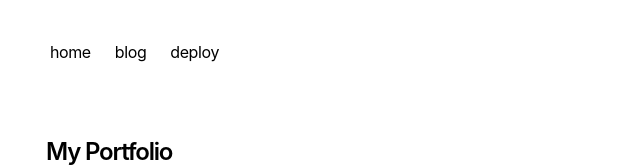
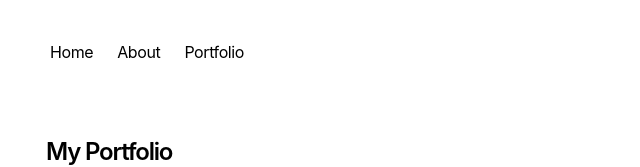
Before and after one commit to ainoyatov/nextjs-portfolio, a Next.js app: page / in a window 1280 px wide. Shown: the top 167 px of the page, without its empty margins (306-946 px from the left). Built offline with nearby package versions, Linux system fonts and the light colour scheme.

Commit message:
nav menu updated

```diff
--- a/app/components/nav.tsx
+++ b/app/components/nav.tsx
@@ -2,13 +2,13 @@
 
 const navItems = {
   '/': {
-    name: 'home',
+    name: 'Home',
   },
-  '/blog': {
-    name: 'blog',
+  '/about-me': {
+    name: 'About',
   },
-  'https://vercel.com/templates/next.js/portfolio-starter-kit': {
-    name: 'deploy',
+  '/projects': {
+    name: 'Portfolio',
   },
 }
 
```
